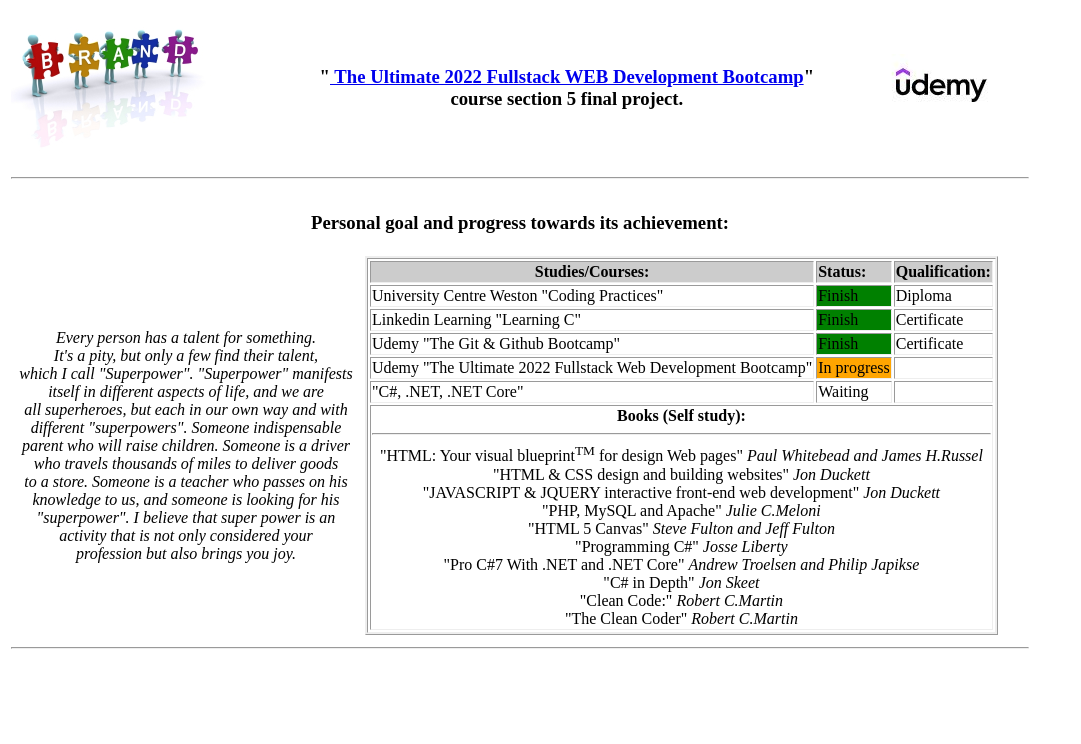
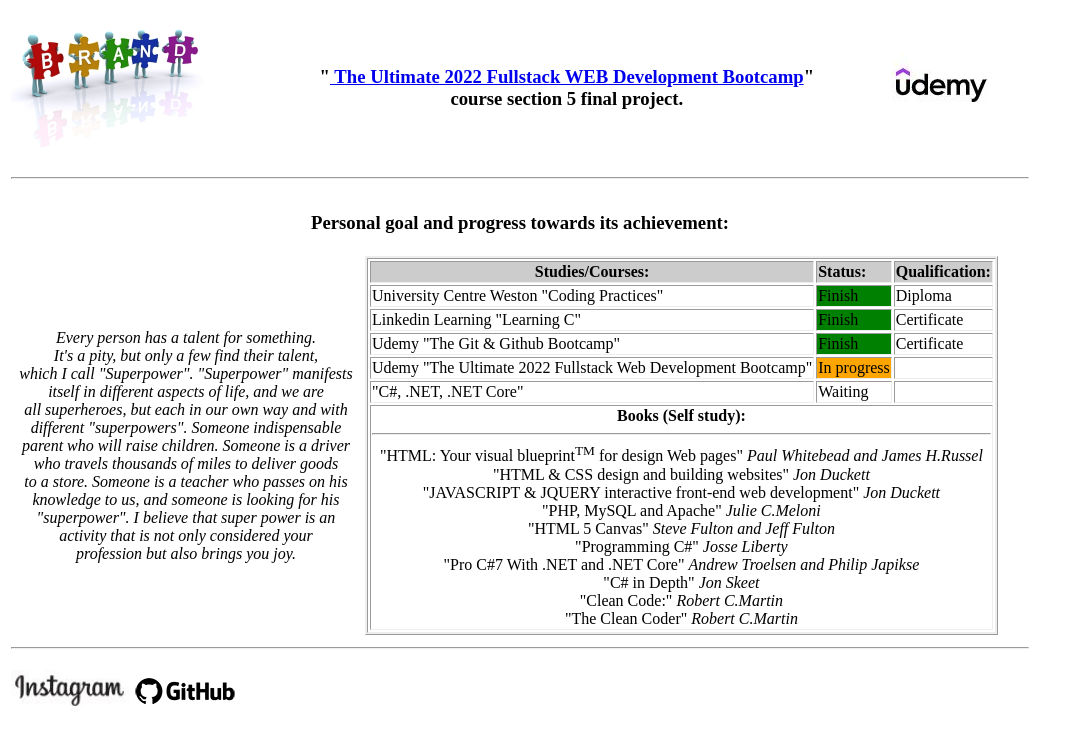
Before and after one commit to JurijBabicev/bootcamp, a plain HTML site: page index.html in a window 1280 px wide. Shown: the whole page, without its empty margins (0-1081 px from the left). Drawn offline with Linux system fonts and the light colour scheme.

Commit message:
Git and Instagram shotcut added with logo

```diff
--- a/index.html
+++ b/index.html
@@ -118,8 +118,19 @@
 					</td>
 				</tr>
 			</table>
-
 		</tbody>
+		<tfoot>
+			<table>
+				<tr>
+					<td>
+						<a href="https://www.instagram.com/jurijbabicev/" title="Jurij Instagram page"><img src="images/insta_logo.jpg" width="120" /></a>
+					</td>
+					<td>
+						<a href="https://github.com/JurijBabicev/bootcamp.git" title="This project git repo"><img src="images/GitHub.png" width="100"></a>
+					</td>
+				</tr>
+			</table>
+		</tfoot>
 
 	</body>
 </html>
```
Also changed, not shown: images/GitHub.png (added), images/insta_logo.JPG (added).
